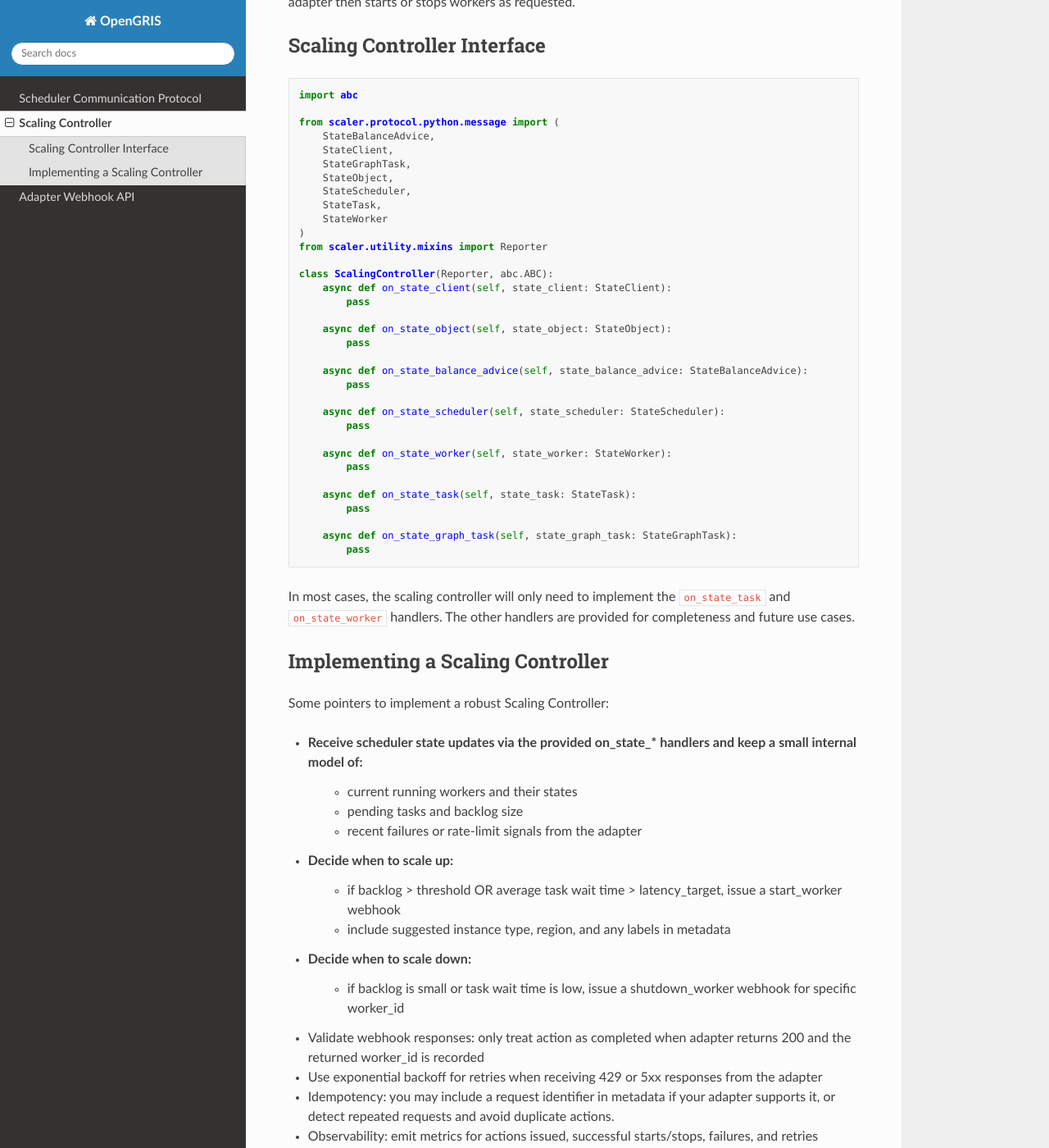
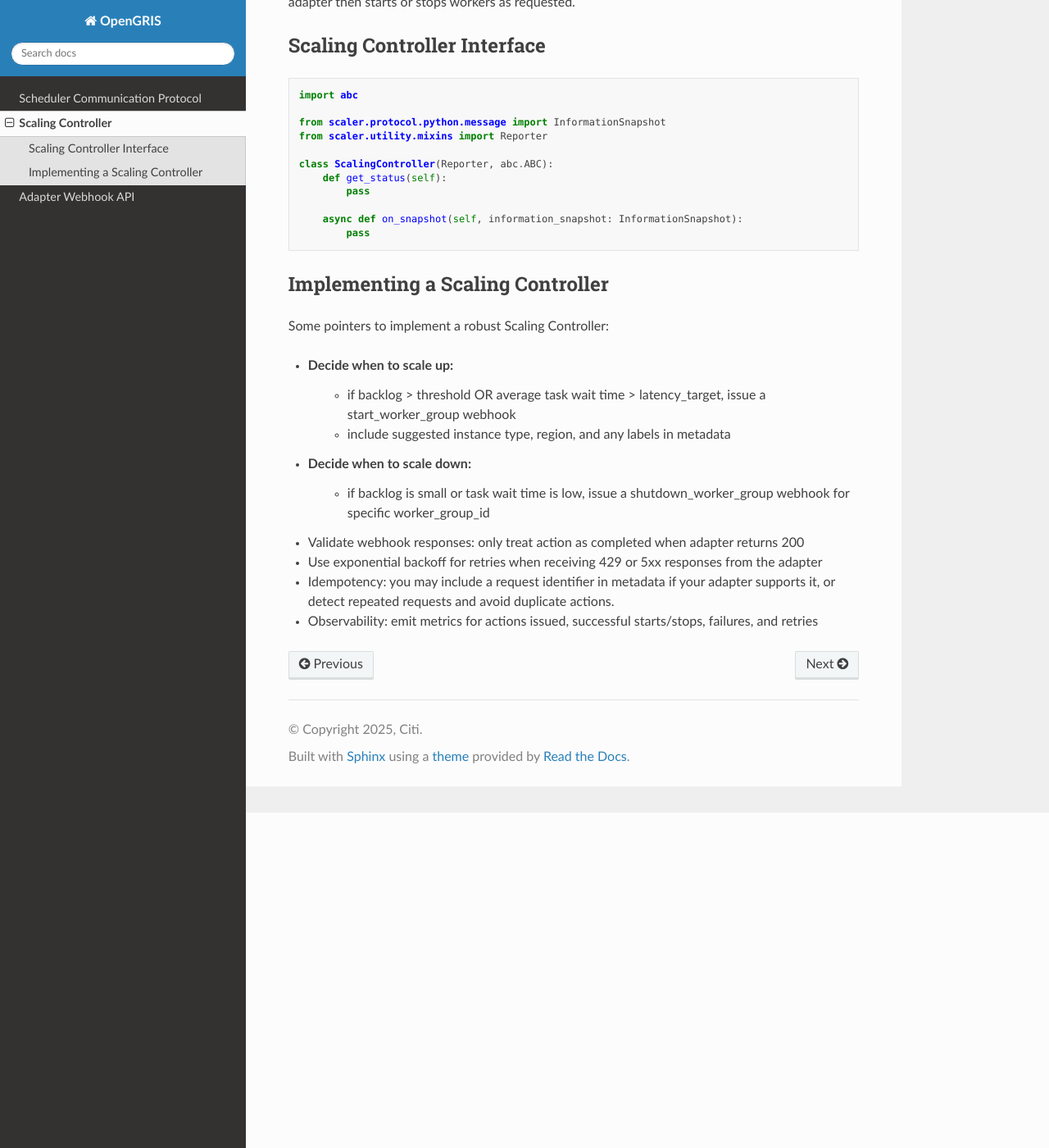
Before and after one commit to finos/opengris, a Sphinx documentation site: the page built from docs/source/adapter/scaling.rst, in a window 1280 px wide and 1400 px high, scrolled down 409 px. Shown: the whole window at 82% size. Built offline with Sphinx 7.4.7 and the Read the Docs theme 3.1.0, drawn with Linux system fonts in a browser that asks for light colours.

Commit message:
Update scaling docs to use worker groups
Replaces references to individual workers with worker groups in schema.yaml and documentation. Updates webhook request and response examples, handler method names, and scaling controller implementation notes to reflect the new worker group model.

```diff
--- a/docs/source/adapter/scaling.rst
+++ b/docs/source/adapter/scaling.rst
@@ -19,57 +19,27 @@ Scaling Controller Interface
 
     import abc
 
-    from scaler.protocol.python.message import (
-        StateBalanceAdvice,
-        StateClient,
-        StateGraphTask,
-        StateObject,
-        StateScheduler,
-        StateTask,
-        StateWorker
-    )
+    from scaler.protocol.python.message import InformationSnapshot
     from scaler.utility.mixins import Reporter
 
     class ScalingController(Reporter, abc.ABC):
-        async def on_state_client(self, state_client: StateClient):
+        def get_status(self):
             pass
 
-        async def on_state_object(self, state_object: StateObject):
+        async def on_snapshot(self, information_snapshot: InformationSnapshot):
             pass
-
-        async def on_state_balance_advice(self, state_balance_advice: StateBalanceAdvice):
-            pass
-
-        async def on_state_scheduler(self, state_scheduler: StateScheduler):
-            pass
-
-        async def on_state_worker(self, state_worker: StateWorker):
-            pass
-
-        async def on_state_task(self, state_task: StateTask):
-            pass
-
-        async def on_state_graph_task(self, state_graph_task: StateGraphTask):
-            pass
-
-In most cases, the scaling controller will only need to implement the ``on_state_task`` and ``on_state_worker``
-handlers. The other handlers are provided for completeness and future use cases.
 
 Implementing a Scaling Controller
 ---------------------------------
 
 Some pointers to implement a robust Scaling Controller:
 
-- Receive scheduler state updates via the provided on_state_* handlers and keep a small internal model of:
-    - current running workers and their states
-    - pending tasks and backlog size
-    - recent failures or rate-limit signals from the adapter
 - Decide when to scale up:
-    - if backlog > threshold OR average task wait time > latency_target, issue a start_worker webhook
+    - if backlog > threshold OR average task wait time > latency_target, issue a start_worker_group webhook
     - include suggested instance type, region, and any labels in metadata
 - Decide when to scale down:
-    - if backlog is small or task wait time is low, issue a shutdown_worker webhook for specific worker_id
-- Validate webhook responses: only treat action as completed when adapter returns 200 and the returned worker_id is recorded
+    - if backlog is small or task wait time is low, issue a shutdown_worker_group webhook for specific worker_group_id
+- Validate webhook responses: only treat action as completed when adapter returns 200
 - Use exponential backoff for retries when receiving 429 or 5xx responses from the adapter
 - Idempotency: you may include a request identifier in metadata if your adapter supports it, or detect repeated requests
   and avoid duplicate actions.
```
Also changed, not shown: docs/source/_static/schema.yaml (+15 -11 lines), docs/source/adapter/webhook.rst (+9 -9 lines).
